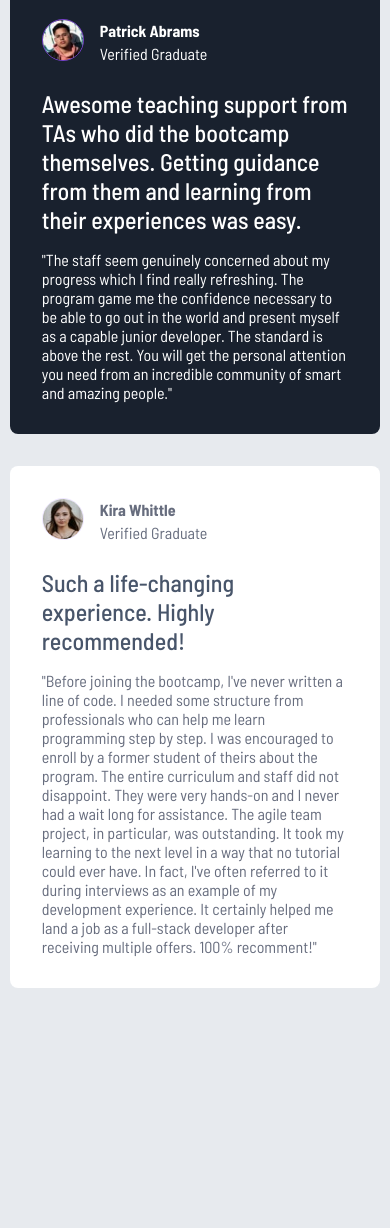
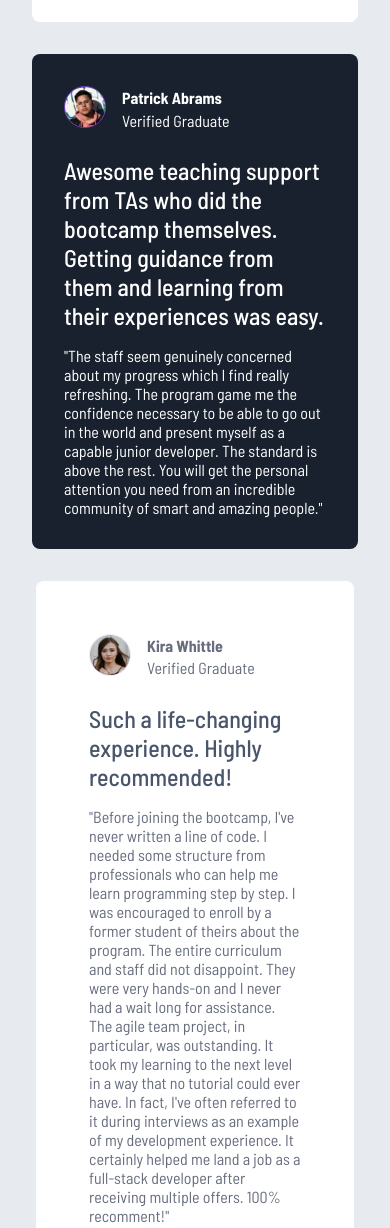
Before and after one commit to Sage-25/TESTIMONIAL-GRID, a plain HTML site: page index.html in a window 390 px wide. Shown: the part 1204-2432 px from the top of the page. Before the commit the page ends 2224 px from the top, so only its background shows below. Drawn offline with Linux system fonts and the light colour scheme.

Commit message:
this is an updated commit dated 3/4/2025- 7:30pm

```diff
--- a/css-files/media-query.css
+++ b/css-files/media-query.css
@@ -1,44 +1,57 @@
-@media (min-width: 140px) and (max-width: 2569px) {
+@media (min-width: 140px) and (max-width: 1430px) {
   .wrapped-container {
     flex-direction: column;
     justify-content: center;
     align-items: center;
+    padding-inline-start: 5rem;
+    padding-inline-end: 5rem;
   }
 }
 
-@media (min-width: 140px) and (max-width: 1030px) {
-  .left-container{
-    width: 95%;
+@media (min-width: 140px) and (max-width: 500px) {
+  .wrapped-container {
+    flex-direction: column;
+    justify-content: center;
+    align-items: center;
+    padding-inline-start: 2rem;
+    padding-inline-end: 2rem;
   }
 }
 
-@media (min-width: 140px) and (max-width: 2569px) {
-  .right-container {
-    width: 35%;
+@media (min-width: 140px) and (max-width: 1430px) {
+  .left-container{
+    width: 100%;
   }
 }
 
-@media (min-width: 140px) and (max-width: 1030px) {
+
+@media (min-width: 140px) and (max-width: 1430px) {
   .right-container{
-    width: 95%;
+    width: 90%;
   }
 }
 
-@media (min-width: 140px) and (max-width: 1633px) {
+@media (min-width: 140px) and (max-width: 920px) {
+  .right-container{
+    width: 80%;
+  }
+}
+
+@media (min-width: 140px) and (max-width: 500px) {
+  .right-container{
+    width: 65%;
+  }
+}
+
+@media (min-width: 140px) and (max-width: 1430px) {
   .container-one {
     flex-direction: column;
   }
 }
 
-@media (min-width: 140px) and (max-width: 1633px) {
+@media (min-width: 140px) and (max-width: 1430px) {
   .container-two {
     flex-direction: column;
-  }
-}
-
-@media (min-width: 140px) and (max-width: 2569px) {
-  .kira-container {
-    padding: 2rem;
   }
 }
 
@@ -47,3 +60,9 @@
     opacity: 0;
   }
 }
+
+@media (min-width: 140px) and (max-width: 1430px) {
+  .kira-body {
+    margin-bottom: 0;
+  }
+}
--- a/css-files/testimonial.css
+++ b/css-files/testimonial.css
@@ -2,15 +2,21 @@
   display: flex;
   justify-content: center;
   align-items: start;
+  padding-inline-start: 20rem;
+  padding-inline-end: 20rem;
   gap: 2rem;
 }
 
 .left-container {
-  width: 35%;
+  width: 50%;
+  flex: 3;
 }
 
 .right-container {
-  width: 19.5rem;
+  flex: 1;
+  background-color: hsl(0, 0%, 100%);
+  padding: 3.3rem;
+  border-radius: 0.5rem;
 }
 
 .container-one {
@@ -39,12 +45,6 @@
 
 .jeanette-container {
   background-color: white;
-}
-
-.kira-container {
-  background-color: hsl(0, 0%, 100%);
-  padding: 3.3rem;
-  border-radius: 0.5rem;
 }
 
 .patrick-container {
@@ -139,3 +139,7 @@
 .kira-body {
   color: hsl(224, 10%, 45%);
 }
+
+.kira-body {
+  margin-bottom: 11.7rem;
+}
--- a/index.html
+++ b/index.html
@@ -98,7 +98,6 @@
           </div>
 
           <div class="right-container">
-            <div class="kira-container">
               <div class="section-one">
                 <div class="image-container">
                   <img class="avatar" src="./image-asset/image-kira.jpg" alt="kira-image">
@@ -113,7 +112,6 @@
                 <h1 class="kira-header">Such a life-changing experience. Highly recommended!</h1>
                 <p class="kira-body">"Before joining the bootcamp, I've never written a line of code. I needed some structure from professionals who can help me learn programming step by step. I was encouraged to enroll by a former student of theirs about the program. The entire curriculum and staff did not disappoint. They were very hands-on and I never had a wait long for assistance. The agile team project, in particular, was outstanding. It took my learning to the next level in a way that no tutorial could ever have. In fact, I've often referred to it during interviews as an example of my development experience. It certainly helped me land a job as a full-stack developer after receiving multiple offers. 100% recomment!"</p>
               </div>
-            </div>
           </div>
         </div>
       </section>
```
